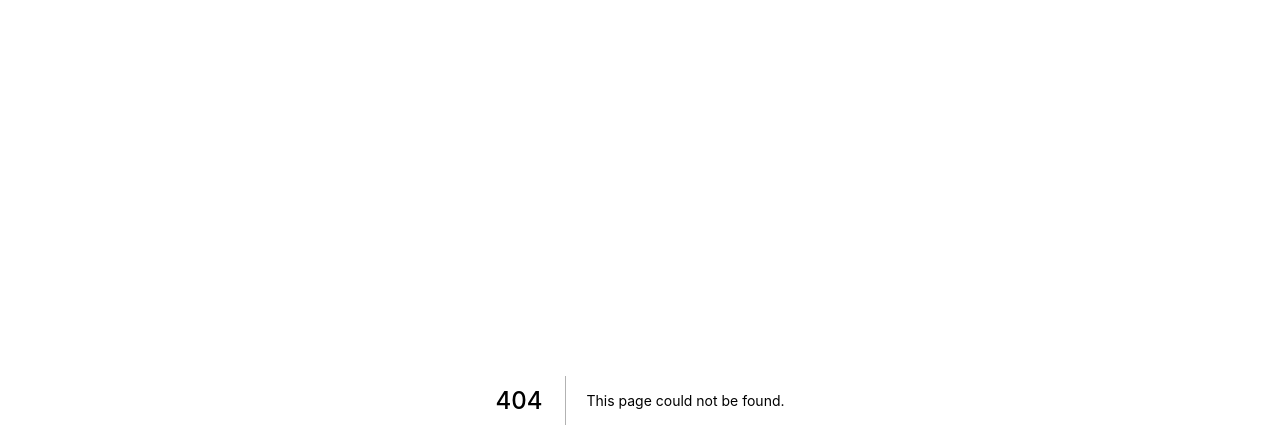
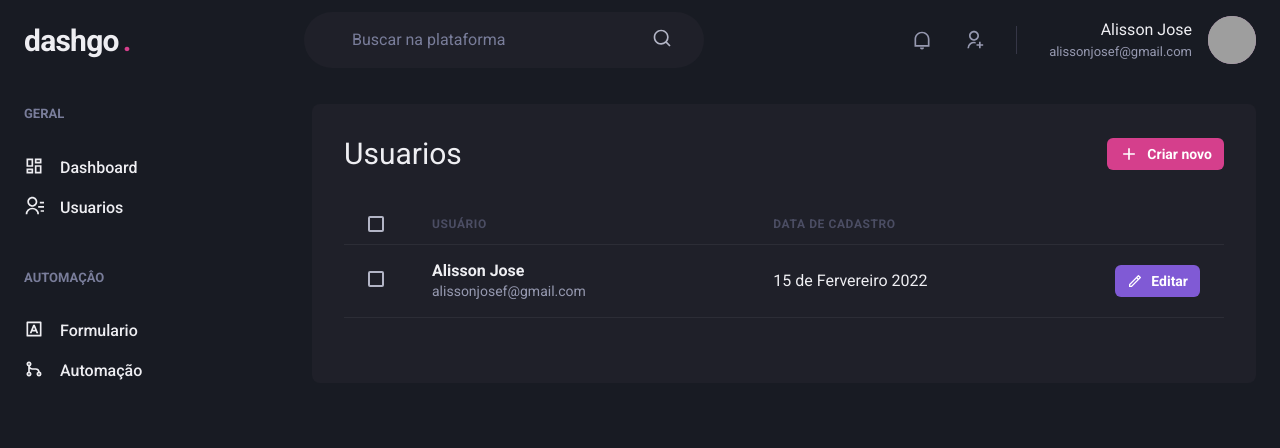
Before and after one commit to alissonjosef/dashgo, a Next.js app: page /users in a window 1280 px wide. Before the commit this address had no page. Shown: the top 448 px of the page. Built offline with nearby package versions, Linux system fonts and the light colour scheme; grey boxes are pictures that could not be loaded.

Commit message:
[feat/03] feat: page users

```diff
--- /dev/null
+++ b/src/pages/users/index.tsx
@@ -0,0 +1,88 @@
+import {
+  Box,
+  Button,
+  Checkbox,
+  Flex,
+  Heading,
+  Icon,
+  Table,
+  Tbody,
+  Td,
+  Th,
+  Thead,
+  Tr,
+  Text,
+} from "@chakra-ui/react";
+import { RiAddLine, RiPencilLine } from "react-icons/ri";
+import Header from "../../components/Form/Header";
+import { Sidebar } from "../../components/Form/Sidebar";
+
+export default function UserList() {
+  return (
+    <Box>
+      <Header />
+
+      <Flex w="100%" my="6" maxWidth={1480} mx="auto" px="6">
+        <Sidebar />
+
+        <Box flex="1" borderRadius={8} bg="gray.800" p="8">
+          <Flex mb="8" justify="space-between" align="center">
+            <Heading size="lg" fontWeight="normal">
+              Usuarios
+            </Heading>
+
+            <Button
+              as="a"
+              size="sm"
+              fontSize="sm"
+              colorScheme="pink"
+              leftIcon={<Icon as={RiAddLine} fontSize='20'/>}
+            >
+              Criar novo
+            </Button>
+          </Flex>
+
+          <Table colorScheme="whiteAlpha">
+            <Thead>
+              <Tr>
+                <Th px="6" color="gray.300" width="8">
+                  <Checkbox colorScheme="pink" />
+                </Th>
+                <Th>Usuário</Th>
+                <Th>Data de cadastro</Th>
+                <Th w='8'></Th>
+              </Tr>
+            </Thead>
+            <Tbody>
+              <Tr>
+                <Td px="6">
+                  <Checkbox colorScheme="pink" />
+                </Td>
+                <Td>
+                  <Box>
+                    <Text fontWeight="bold">Alisson Jose</Text>
+                    <Text fontSize="sm" color="gray.300">
+                      alissonjosef@gmail.com
+                    </Text>
+                  </Box>
+                </Td>
+                <Td>15 de Fervereiro 2022</Td>
+                <Td>
+                  <Button
+                    as="a"
+                    size="sm"
+                    fontSize="sm"
+                    colorScheme="purple"
+                    leftIcon={<Icon as={RiPencilLine} fontSize='16'/>}
+                  >
+                    Editar
+                  </Button>
+                </Td>
+              </Tr>
+            </Tbody>
+          </Table>
+        </Box>
+      </Flex>
+    </Box>
+  );
+}
```
